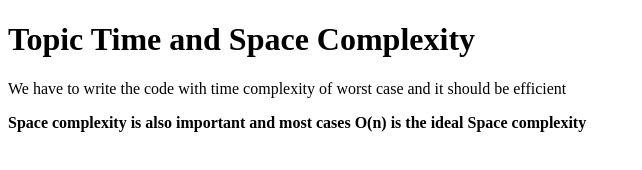
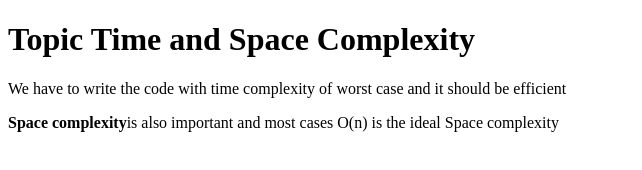
Before and after one commit to acciojob/time-and-space-complexity-Sandeep221B, a website: page main.html in a window 1280 px wide. Shown: the whole page, without its empty margins (0-642 px from the left). Drawn offline with Linux system fonts and the light colour scheme.

Commit message:
created a submission

```diff
--- a/main.html
+++ b/main.html
@@ -9,8 +9,13 @@
 <body>
 	<!-- the entire body must be written by student -->
 	<h1>Topic Time and Space Complexity</h1>
-	<p>We have to write the code with time complexity of worst case and it should be efficient</p>
-	<p><b>Space complexity is also important and most cases O(n) is the ideal Space complexity  </b></p>
+
+	<p>
+		We have to write the code with time complexity of worst case and it should be efficient
+	</p>
+	<p>
+		<b>Space complexity</b>is also important and most cases O(n) is the ideal Space complexity
+	</p>
     <script type="text/javascript" src="./script.js">
 </script>
 
```
